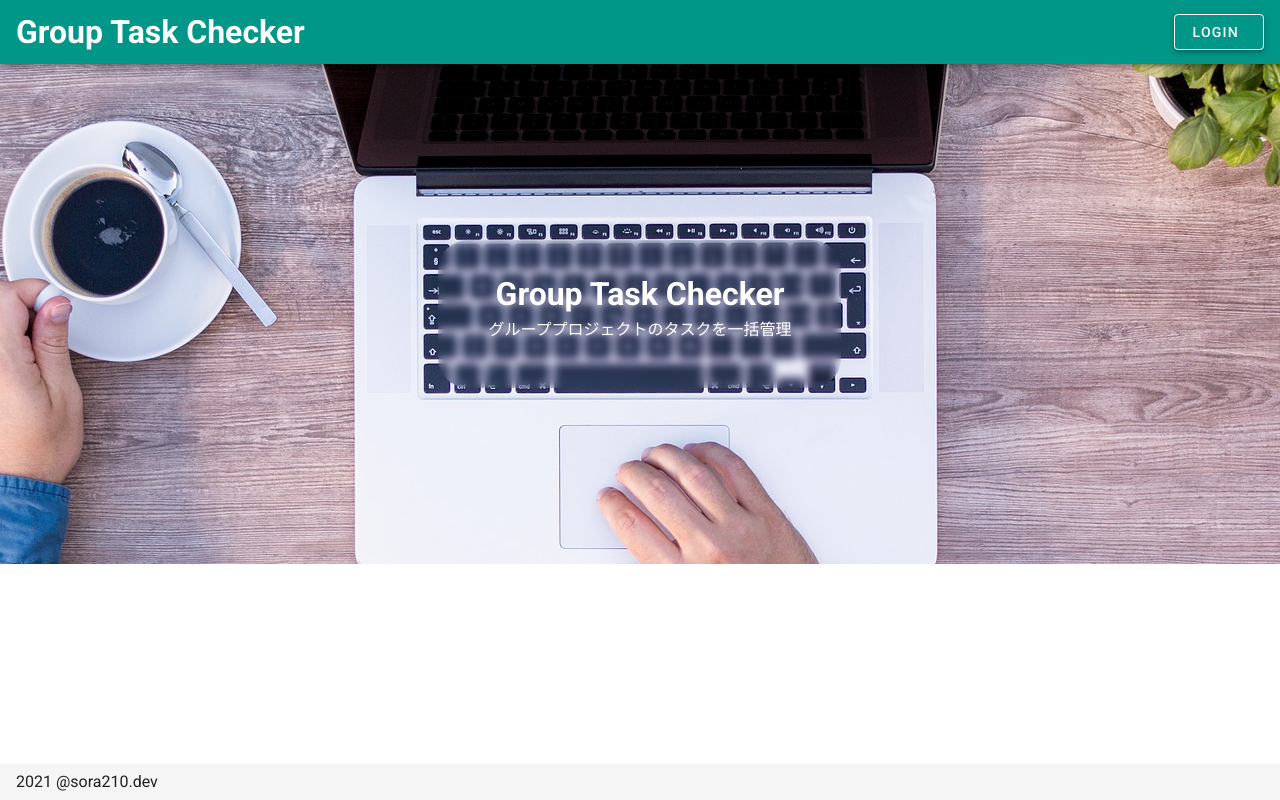
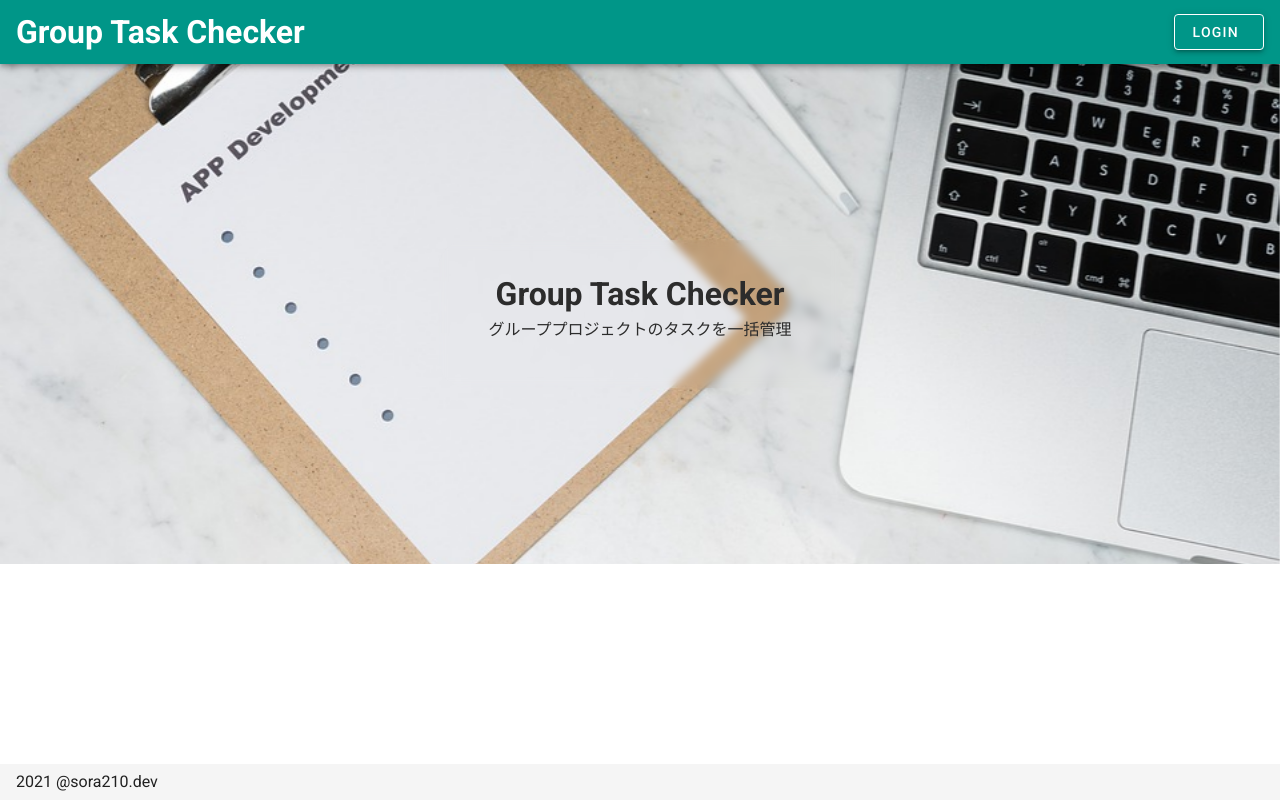
Before and after one commit to Sora-210/GeekCampHackathon2021-vol10, a Vue app in the folder group-todo/: page / in a window 1280 px wide. Built offline with nearby package versions, Linux system fonts and the light colour scheme.

Commit message:
[fix] topPageの画像を変更&文字の色を変更

```diff
--- a/group-todo/src/views/Top.vue
+++ b/group-todo/src/views/Top.vue
@@ -9,7 +9,7 @@
         id="title_box"
       >
         <div id="title">
-          <h1 >Group Task Checker</h1>
+          <h1>Group Task Checker</h1>
           <p>グループプロジェクトのタスクを一括管理</p>
         </div>
       </v-row>
@@ -34,6 +34,7 @@
   align-content: center;
 }
 #title {
+  color: #2c2c2c;
   text-align: center;
   padding: 30px 50px;
   backdrop-filter: blur(4px);
```
Also changed, not shown: group-todo/public/img/top.jpg.
